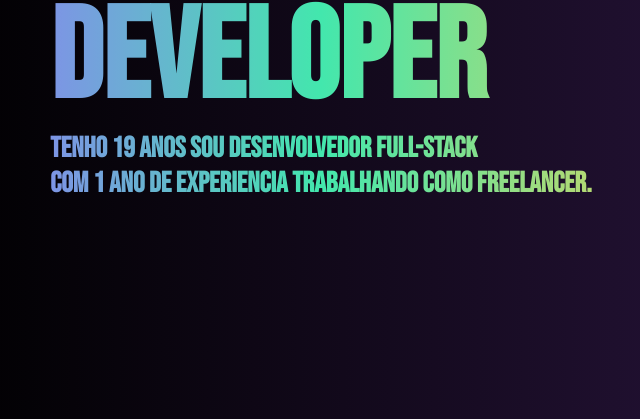
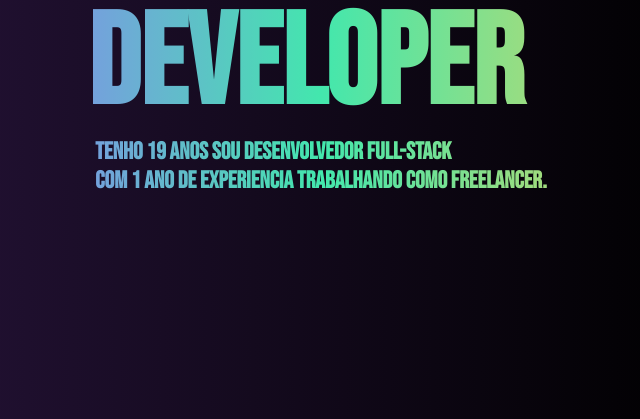
Before and after one commit to miqueiasramos/portfolio, a plain HTML site: page pginicial.html in a window 768 px wide. Shown: the part 381-800 px from the top of the page, without its empty margins (63-703 px from the left). Drawn offline with Linux system fonts and the light colour scheme.

Commit message:
fixed a small bug in size-info

```diff
--- a/estilos/media-query-celular.css
+++ b/estilos/media-query-celular.css
@@ -25,7 +25,7 @@
   }
 
   :root {
-    --background: linear-gradient(90deg, black, #221133);
+    --background: linear-gradient(90deg, #221133, #000000);
   }
 
   .main {
@@ -86,7 +86,7 @@
   .size-info {
     display: flex;
     justify-content: center;
-    font-size: 1.8rem;
+    font-size: 1.5rem;
     margin: 20px;
   }
 }
--- a/estilos/media-query-tablets-laptops.css
+++ b/estilos/media-query-tablets-laptops.css
@@ -24,7 +24,7 @@
     }
 
     :root {
-        --background: linear-gradient(90deg, black, #221133);
+        --background: linear-gradient(90deg, rgb(1, 18, 73), #150920);
     }
 
     .main {
```
